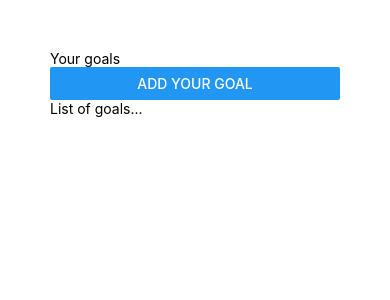
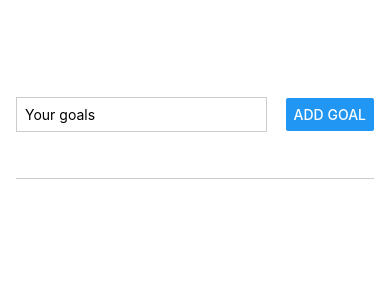
Before and after one commit to UlisesCodesForYou/DoneWithIt, a React Native app: screen / in a window 390 px wide. Shown: the top 300 px of the page. Built offline with nearby package versions, Linux system fonts and the light colour scheme.

Commit message:
Added functionality to the add goal button along with a real time rendered list.

```diff
--- a/App.js
+++ b/App.js
@@ -1,14 +1,35 @@
-import { StyleSheet, TextInput, View, Button, Text } from "react-native";
+import { useState } from "react";
+import { Button, StyleSheet, Text, TextInput, View } from "react-native";
 
 export default function App() {
+  const [enteredGoalText, setEnteredGoalText] = useState("");
+  const [courseGoals, setCourseGoals] = useState([]);
+
+  const goalInputHandler = (enteredText) => {
+    setEnteredGoalText(enteredText);
+  };
+  const addGoalHandler = () => {
+    setCourseGoals((currentCourseGoals) => [
+      ...currentCourseGoals,
+      enteredGoalText,
+    ]);
+  };
   return (
     <View style={styles.appContainer}>
-      <View>
-        <TextInput placeholder="Your goals" />
-        <Button title="Add your goal" />
+      <View style={styles.goalContainer}>
+        <TextInput
+          placeholder="Your goals"
+          style={styles.textInput}
+          onChangeText={goalInputHandler}
+        />
+        <Button title="Add goal" onPress={addGoalHandler} />
       </View>
-      <View>
-        <Text>List of goals...</Text>
+      <View style={styles.goalsContainer}>
+        <>
+          {courseGoals.map((goal) => (
+            <Text key={goal}>{goal}</Text>
+          ))}
+        </>
       </View>
     </View>
   );
@@ -16,7 +37,31 @@
 
 const styles = StyleSheet.create({
   appContainer: {
-    padding: 50,
+    flex: 1,
+    paddingTop: 50,
+    paddingHorizontal: 16,
+  },
+
+  goalContainer: {
+    flex: 1,
+    flexDirection: "row",
+    justifyContent: "space-between",
+    alignItems: "center",
+    marginBottom: 24,
+    borderBottomWidth: 1,
+    borderBottomColor: "#cccccc",
+  },
+
+  textInput: {
+    borderColor: "#cccccc",
+    borderWidth: 1,
+    width: "70%",
+    marginRight: 8,
+    padding: 8,
+  },
+
+  goalsContainer: {
+    flex: 5,
   },
 });
 
```
